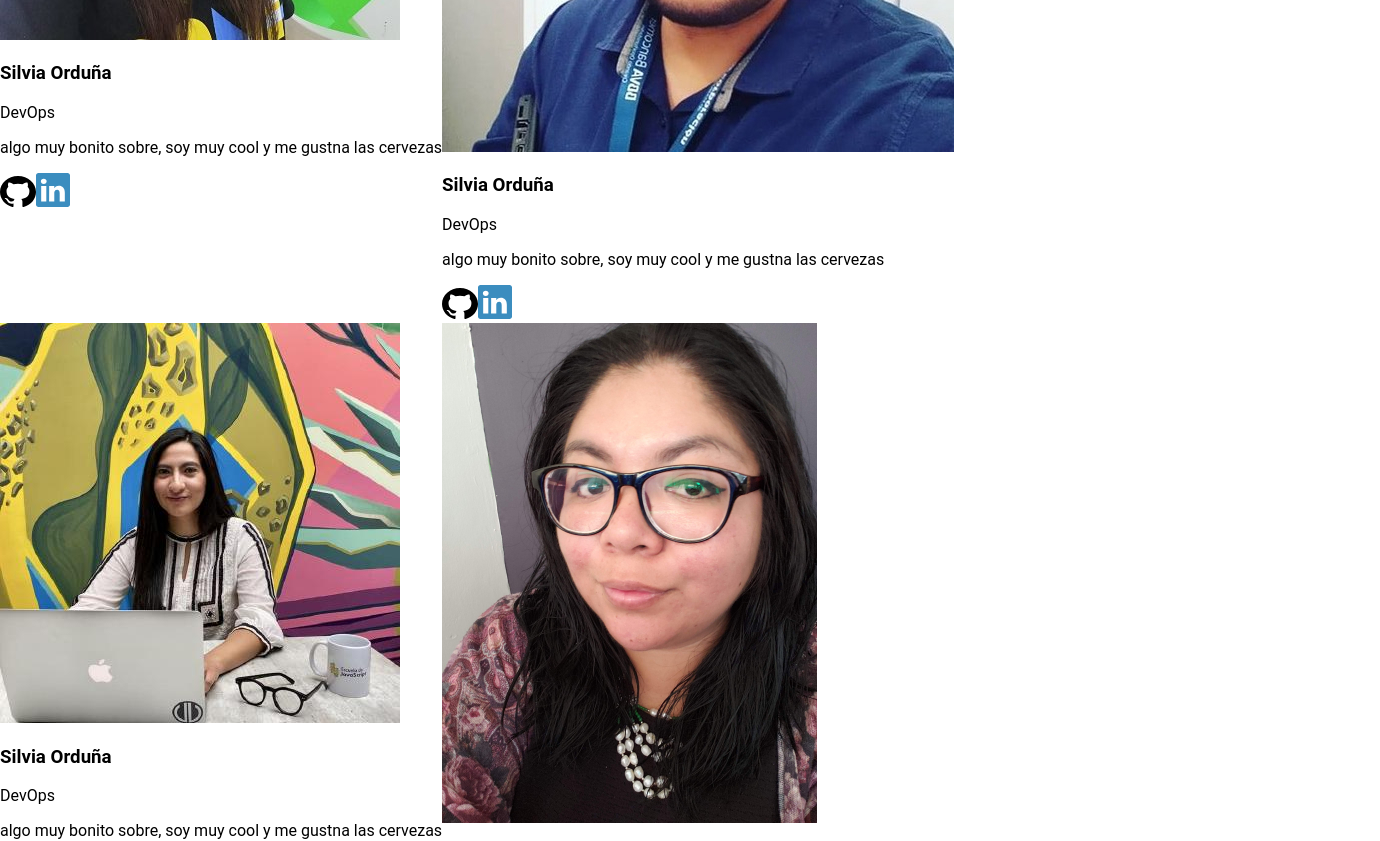
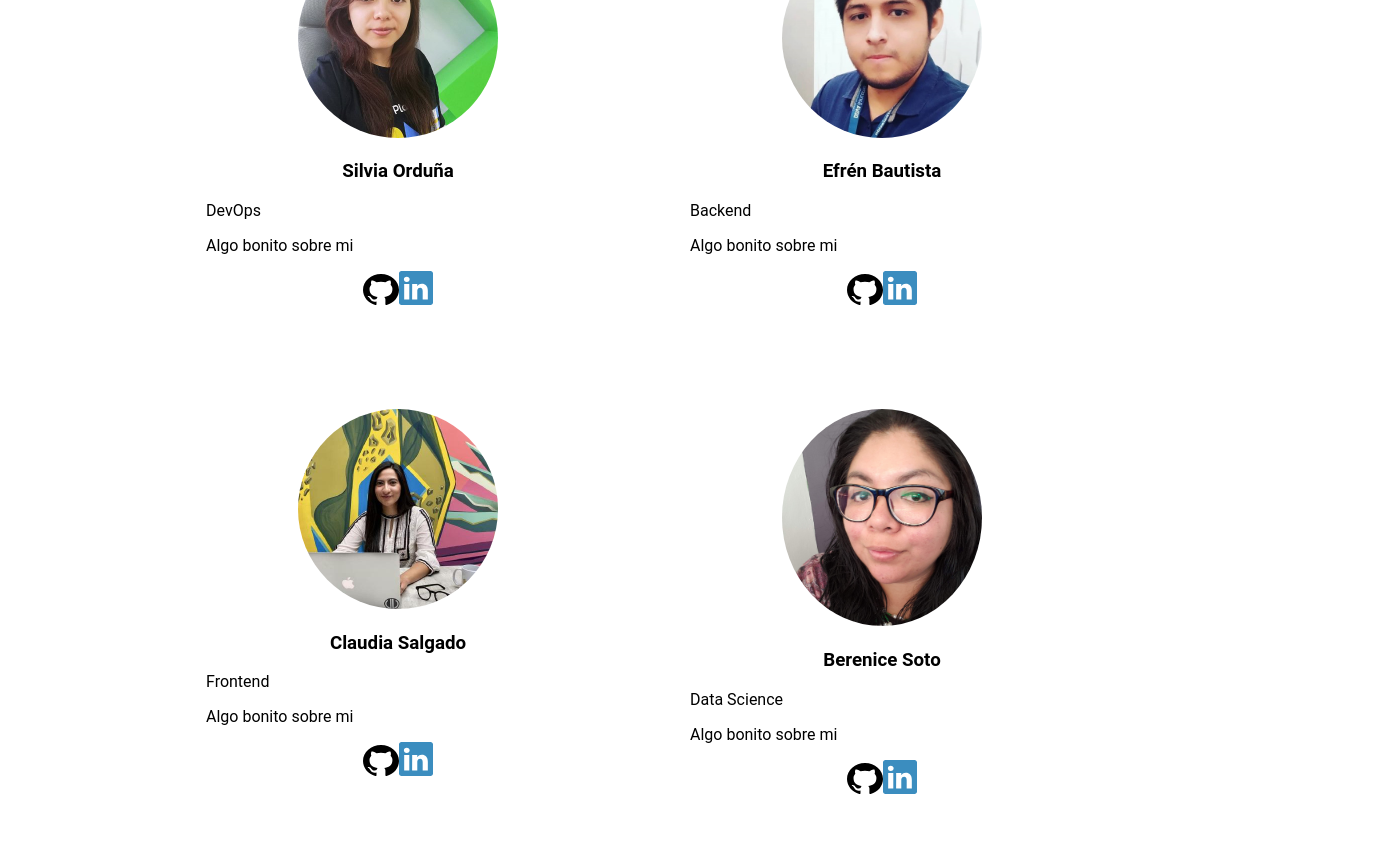
Before and after one commit to efrenbl/project-dinamita, a React app in the folder frontend/: page /about in a window 1280 px wide. Shown: the part 660-1501 px from the top of the page, 1380 px wide, since content can reach past the window. Built offline with nearby package versions, Linux system fonts and the light colour scheme.

Commit message:
adjusting styles we

```diff
--- a/frontend/src/assets/styles/components/_About.scss
+++ b/frontend/src/assets/styles/components/_About.scss
@@ -1,12 +1,10 @@
 .container__about{
-
-
-
     &-master{
         display: flex;
         width: 100%;
         height: auto;
         justify-content: space-around;
+        margin: 100px;
 
         img{
             width: 30%;
@@ -18,7 +16,30 @@
     }
 }
 
+
 .team{
-    display: flex;
-    flex-wrap: wrap;
+    text-align: center;
+    &__items{
+
+        display: flex;
+        flex-wrap: wrap;
+        justify-content: center;
+
+        &--item{
+            width: 30%;
+            margin: 50px;
+
+            p{
+                text-align: left;
+            }
+
+            &-photo{
+                border-radius: 100%;
+                width: 200px;
+                height: auto;
+            }
+
+        }
+
+    }
 }
--- a/frontend/src/containers/About.jsx
+++ b/frontend/src/containers/About.jsx
@@ -30,43 +30,49 @@ const About = () => (
 
     </div>
     <div className='team'>
+      <h1>Nosotros</h1>
+      <div className='team__items'>
+
         {/* silvia */}
-      <div className='team__item'>
-        <img src={silvia} alt='arrow' />
+        <div className='team__items--item'>
+          <img className='team__items--item-photo' src={silvia} alt='arrow' />
           <h3>Silvia Orduña</h3>
           <p>DevOps</p>
-        <p>algo muy bonito sobre, soy muy cool y me gustna las cervezas</p>
-        <img src={github} alt='arrow' />
-        <img src={linkedin} alt='arrow' />
+          <p>Algo bonito sobre mi</p>
+          <div>
+            <a href='#'><img src={github} alt='arrow' /></a>
+            <a href='#'><img src={linkedin} alt='arrow' /></a>
+          </div>
+
         </div>
         {/* Efren */}
-      <div>
-        <img src={efren} alt='arrow' />
-        <h3>Silvia Orduña</h3>
-        <p>DevOps</p>
-        <p>algo muy bonito sobre, soy muy cool y me gustna las cervezas</p>
-        <img src={github} alt='arrow' />
-        <img src={linkedin} alt='arrow' />
+        <div className='team__items--item'>
+          <img className='team__items--item-photo' src={efren} alt='arrow' />
+          <h3>Efrén Bautista</h3>
+          <p>Backend</p>
+          <p>Algo bonito sobre mi</p>
+          <a href='#'><img src={github} alt='arrow' /></a>
+          <a href='#'><img src={linkedin} alt='arrow' /></a>
         </div>
         {/* Claudia */}
-      <div>
-        <img src={claudia} alt='arrow' />
-        <h3>Silvia Orduña</h3>
-        <p>DevOps</p>
-        <p>algo muy bonito sobre, soy muy cool y me gustna las cervezas</p>
-        <img src={github} alt='arrow' />
-        <img src={linkedin} alt='arrow' />
+        <div className='team__items--item'>
+          <img className='team__items--item-photo' src={claudia} alt='arrow' />
+          <h3>Claudia Salgado</h3>
+          <p>Frontend</p>
+          <p>Algo bonito sobre mi</p>
+          <a href='#'><img src={github} alt='arrow' /></a>
+          <a href='#'><img src={linkedin} alt='arrow' /></a>
         </div>
         {/* Berenice */}
-      <div>
-        <img src={berenice} alt='arrow' />
-        <h3>Silvia Orduña</h3>
-        <p>DevOps</p>
-        <p>algo muy bonito sobre, soy muy cool y me gustna las cervezas</p>
-        <img src={github} alt='arrow' />
-        <img src={linkedin} alt='arrow' />
+        <div className='team__items--item'>
+          <img src={berenice} alt='arrow' className='team__items--item-photo' />
+          <h3>Berenice Soto</h3>
+          <p>Data Science</p>
+          <p>Algo bonito sobre mi</p>
+          <a href='#'><img src={github} alt='arrow' /></a>
+          <a href='#'><img src={linkedin} alt='arrow' /></a>
         </div>
-
+      </div>
     </div>
   </section>
 
```
Also changed, not shown: frontend/src/assets/static/berenice.jpg, frontend/src/assets/static/platzi-master.jpg. Lines whose indentation alone changed are shown as unchanged.
